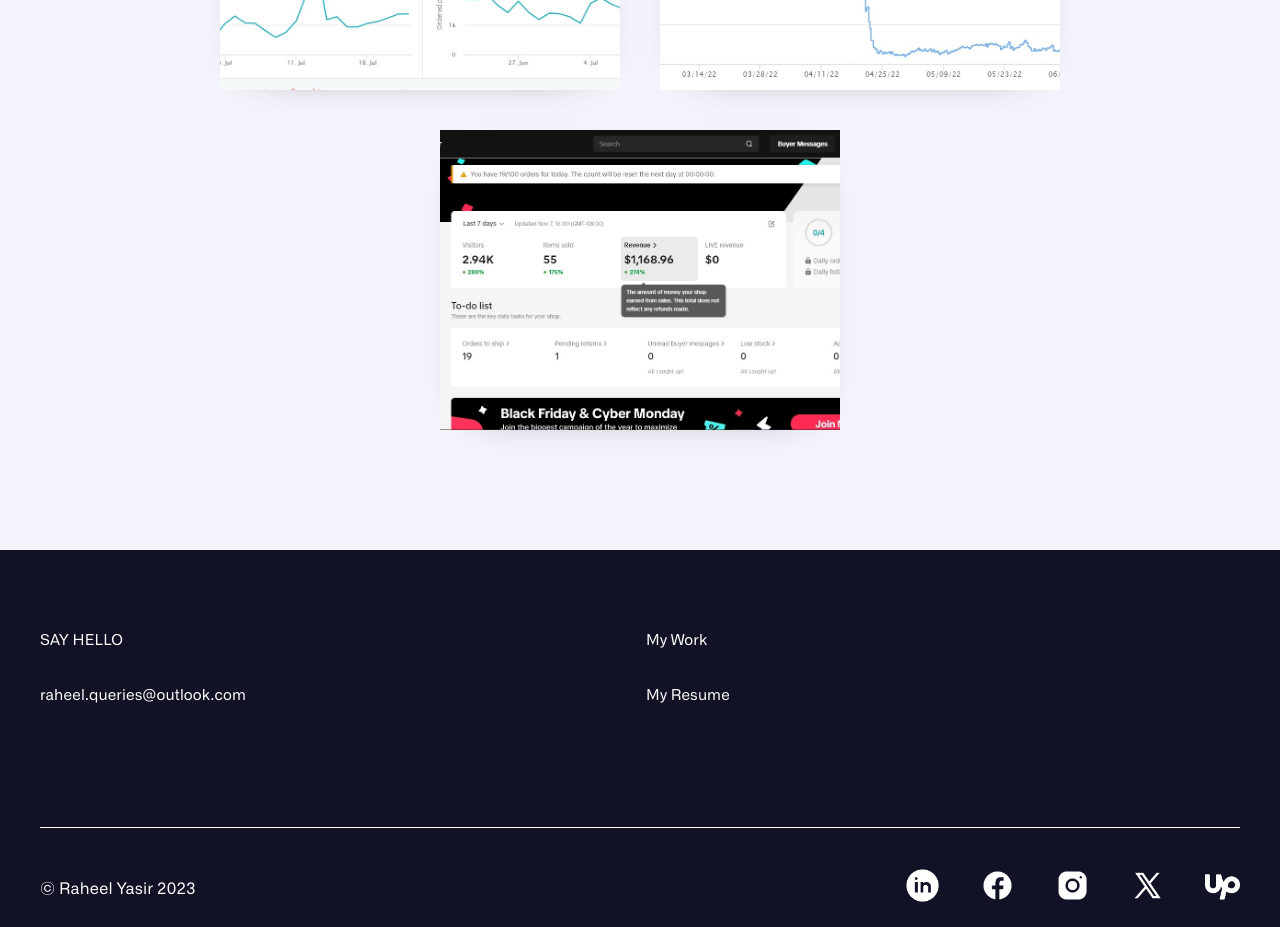
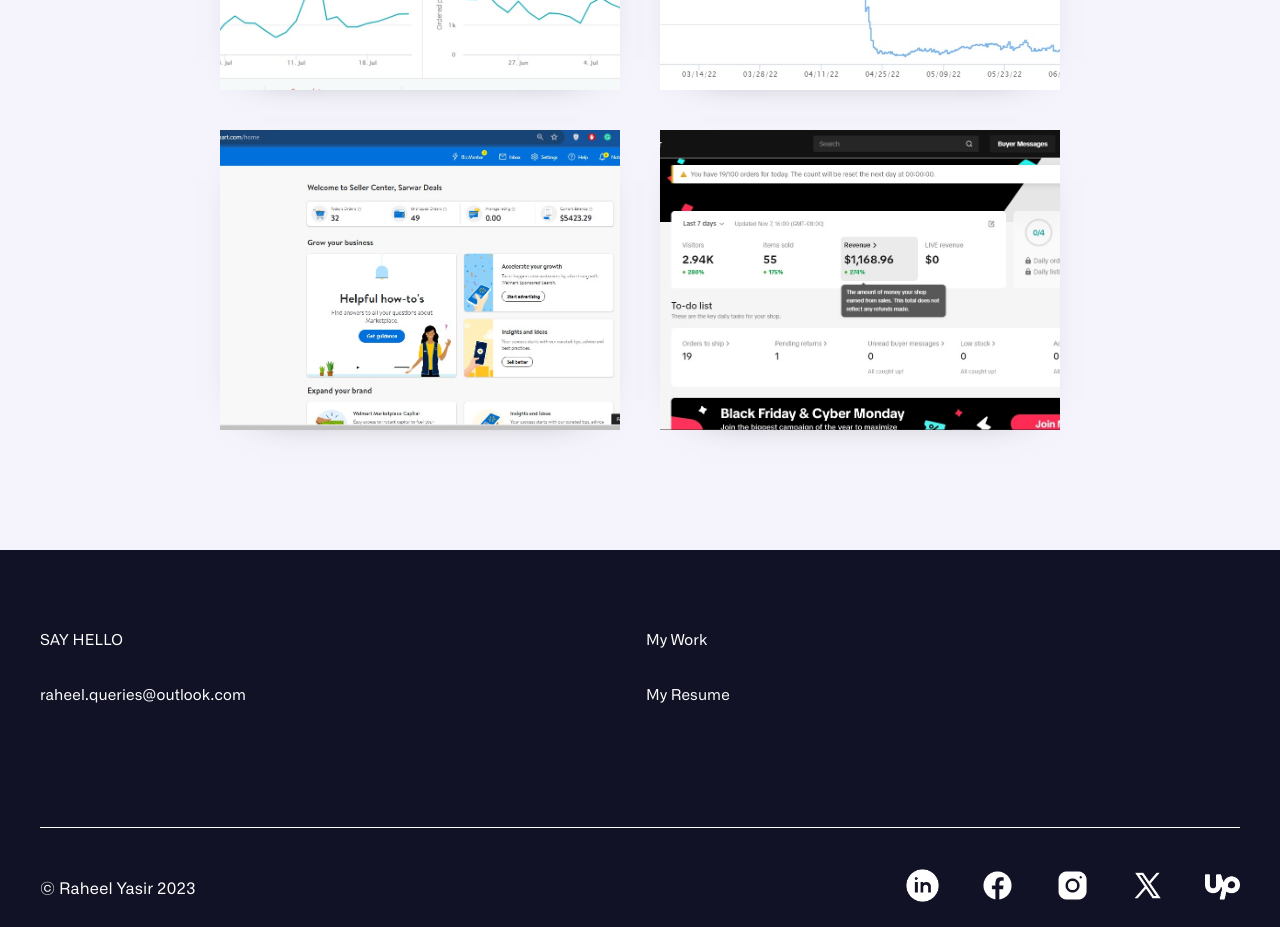
Before and after one commit to RaheelY6/me, a React (Vite) app: page /me/work in a window 1280 px wide. Shown: the part 840-1767 px from the top of the page. Built offline with nearby package versions, Linux system fonts and the light colour scheme.

Commit message:
added work

```diff
--- a/src/views/Portfolio/Upwork.jsx
+++ b/src/views/Portfolio/Upwork.jsx
@@ -2,12 +2,11 @@
 import Section from '../../components/shared/Section';
 import { styles } from '../../style/styles';
 import { useInView } from 'react-intersection-observer';
-import { Link } from 'react-router-dom';
-import upworkReview from 'src/assets/upwork_review.png';
 import sale_1 from 'src/assets/work/sale_1.jpeg';
 import sale_3 from 'src/assets/work/sale_3.jpeg';
 import sale_4 from 'src/assets/work/sale_4.jpeg';
 import sale_5 from 'src/assets/work/sale_5.jpeg';
+import sale_6 from 'src/assets/work/sale_6.jpeg';
 import tiktok from 'src/assets/work/tiktok.jpeg';
 import Modal from './Modal';
 import { useState } from 'react';
@@ -31,6 +30,10 @@
   },
   {
     id: 4,
+    src: sale_6,
+  },
+  {
+    id: 5,
     src: tiktok,
   },
 ];
```
Also changed, not shown: src/assets/work/sale_6.jpeg (added).
